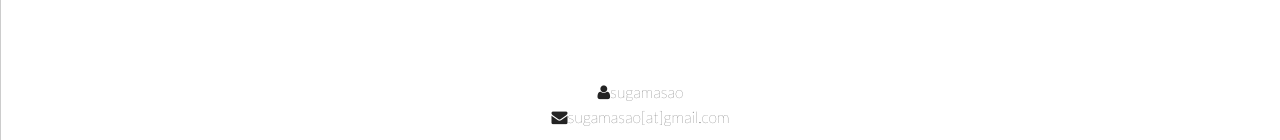
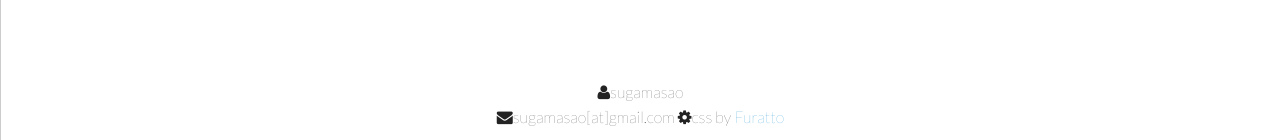
Before and after one commit to sugamasao/sugamasao.github.io, a Jekyll site: the page built from index.md, in a window 1280 px wide. Shown: the part 1045-1185 px from the top of the page. Built offline with Jekyll 4.4.1, drawn with Linux system fonts in a browser that asks for light colours; Markdown is read by kramdown in place of the engine named in the settings.

Commit message:
add css site

```diff
--- a/_layouts/default.html
+++ b/_layouts/default.html
@@ -63,8 +63,9 @@
     </div>
     <div class="row footer">
           <p>
-            <i class="icon-user"></i>sugamasao<br />
-            <i class="icon-envelope"></i>sugamasao[at]gmail.com
+              <i class="icon-user"></i>sugamasao<br />
+              <i class="icon-envelope"></i>sugamasao[at]gmail.com
+              <i class="icon-cog"></i>css by <a href="http://icalialabs.github.io/furatto/">Furatto</a><br />
           </p>
     </div>
 
```
